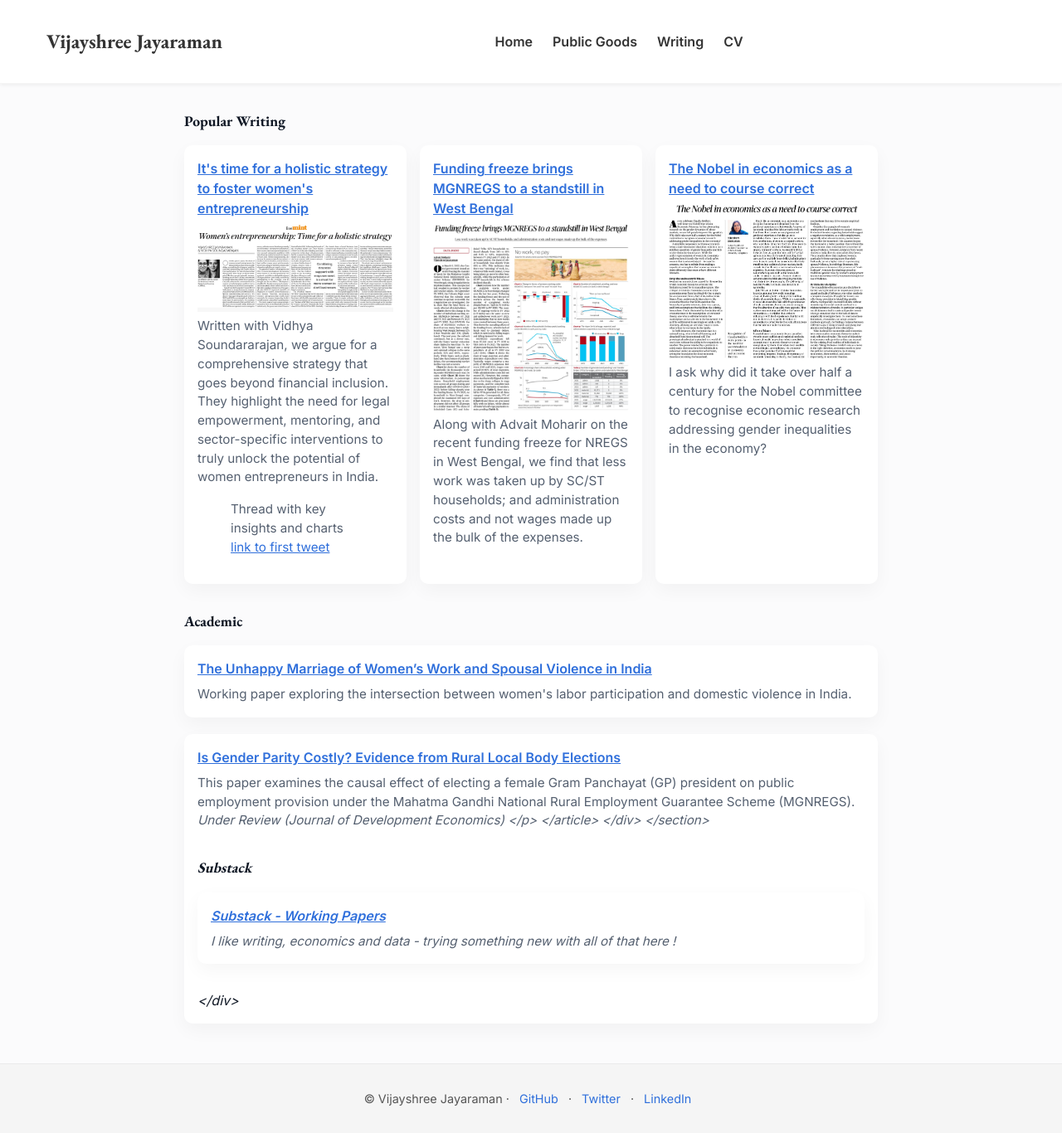
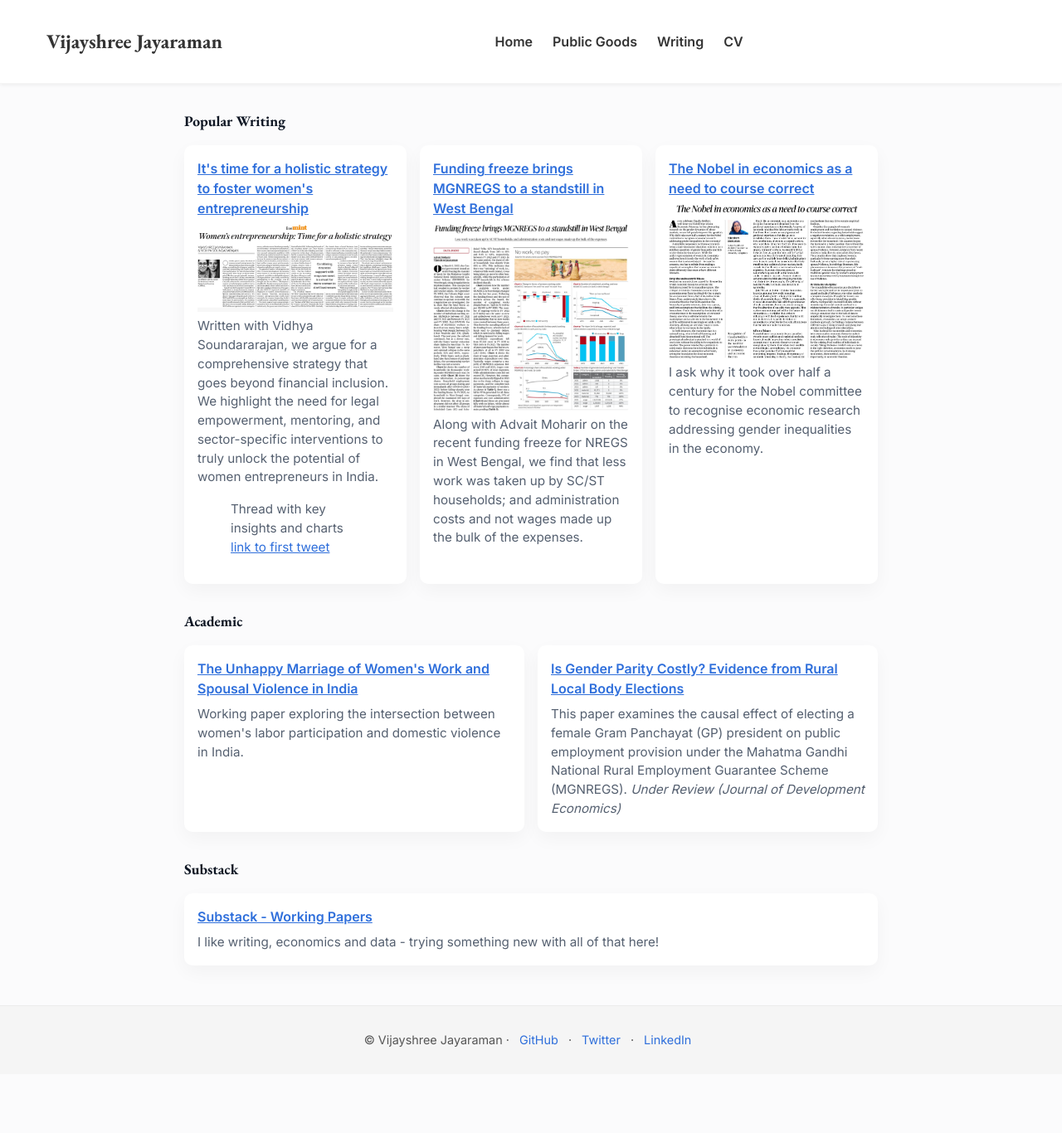
Before and after one commit to vijayshree-jayaraman/vijayshree-jayaraman.github.io, a Jekyll site: the page built from writing.md, in a window 1280 px wide and 1366 px high. Shown: the whole window at 83% size. Built offline with Jekyll 4.4.1, drawn with Linux system fonts in a browser that asks for light colours; comment, search, counter and statistics services are not loaded.

Commit message:
Update writing.md

```diff
--- a/writing.md
+++ b/writing.md
@@ -3,74 +3,51 @@ layout: default
 title: Writing
 permalink: /writing/
 ---
-
 <div class="container">
-
   <!-- Popular Writing -->
   <section class="section">
     <h2>Popular Writing</h2>
     <div class="card-grid">
-    <article class="card">
-  <h4><a href="https://www.livemint.com/opinion/online-views/women-entrepreneurship-empowerment-labour-force-participation-economic-census-mudra-yojana-pmjdy-businesswomen-11753091186409.html" target="_blank">  It's time for a holistic strategy to foster women's entrepreneurship </a></h4>
-  <img src="/assets/images/article1.jpeg" alt="Article 1 Image" style="max-width:100%;">
-  <p>Written with Vidhya Soundararajan, we argue for a comprehensive strategy that goes beyond financial inclusion. They highlight the need for legal empowerment, mentoring, and sector-specific interventions to truly unlock the potential of women entrepreneurs in India.</p>
+      <article class="card">
+        <h4><a href="https://www.livemint.com/opinion/online-views/women-entrepreneurship-empowerment-labour-force-participation-economic-census-mudra-yojana-pmjdy-businesswomen-11753091186409.html" target="_blank">It's time for a holistic strategy to foster women's entrepreneurship</a></h4>
+        <img src="/assets/images/article1.jpeg" alt="Article 1 Image" style="max-width:100%;">
+        <p>Written with Vidhya Soundararajan, we argue for a comprehensive strategy that goes beyond financial inclusion. We highlight the need for legal empowerment, mentoring, and sector-specific interventions to truly unlock the potential of women entrepreneurs in India.</p>
 
-  <!-- Twitter Thread Embed -->
-  <blockquote class="twitter-tweet">
-    <p lang="en" dir="ltr">Thread with key insights and charts <a href="https://x.com/Vijayshreeeee/status/1947974590334152807">link to first tweet</a></p>
-  </blockquote>
-  <script async src="https://platform.twitter.com/widgets.js" charset="utf-8"></script>
-</article>
+        <!-- Twitter Thread Embed -->
+        <blockquote class="twitter-tweet">
+          <p lang="en" dir="ltr">Thread with key insights and charts <a href="https://x.com/Vijayshreeeee/status/1947974590334152807">link to first tweet</a></p>
+        </blockquote>
+      </article>
 
       <article class="card">
         <h4><a href="https://www.thehindu.com/data/funding-freeze-brings-mgnregs-to-a-standstill-in-west-bengal/article68810684.ece" target="_blank">Funding freeze brings MGNREGS to a standstill in West Bengal</a></h4>
         <img src="/assets/images/article2.jpeg" alt="Article 2 Image" style="max-width:100%;">
-        <p> Along with Advait Moharir on the recent funding freeze for NREGS in West Bengal, we find that less work was taken up by SC/ST households; and administration costs and not wages made up the bulk of the expenses.</p>
+        <p>Along with Advait Moharir on the recent funding freeze for NREGS in West Bengal, we find that less work was taken up by SC/ST households; and administration costs and not wages made up the bulk of the expenses.</p>
       </article>
 
       <article class="card">
         <h4><a href="https://www.thehindu.com/opinion/op-ed/the-nobel-in-economics-as-a-need-to-course-correct/article67537202.ece" target="_blank">The Nobel in economics as a need to course correct</a></h4>
         <img src="/assets/images/article3.jpeg" alt="Article 3 Image" style="max-width:100%;">
-        <p> I ask why did it take over half a century for the Nobel committee to recognise economic research addressing gender inequalities in the economy? </p>
+        <p>I ask why it took over half a century for the Nobel committee to recognise economic research addressing gender inequalities in the economy.</p>
       </article>
     </div>
   </section>
 
   <!-- Academic -->
-<section class="section">
-  <h2>Academic</h2>
+  <section class="section">
+    <h2>Academic</h2>
+    <div class="card-grid">
+      <article class="card">
+        <h4><a href="https://azimpremjiuniversity.edu.in/publications/2023/cse-working-paper-series/the-unhappy-marriage-of-womens-work-and-spousal-violence-in-india" target="_blank">The Unhappy Marriage of Women's Work and Spousal Violence in India</a></h4>
+        <p>Working paper exploring the intersection between women's labor participation and domestic violence in India.</p>
+      </article>
 
-  <div class="card-grid" style="margin-bottom: 20px;">
-    <article class="card">
-      <h4>
-        <a href="https://azimpremjiuniversity.edu.in/publications/2023/cse-working-paper-series/the-unhappy-marriage-of-womens-work-and-spousal-violence-in-india" target="_blank">
-          The Unhappy Marriage of Women’s Work and Spousal Violence in India
-        </a>
-      </h4>
-      <p>
-        Working paper exploring the intersection between women's labor participation and domestic violence in India.
-      </p>
-    </article>
-  </div>
-
-  <div class="card-grid" style="margin-bottom: 20px;">
-    <article class="card">
-      <h4>
-        <a href="https://www.dropbox.com/scl/fi/otoowrctxsx89e13y7skd/cost_of_gender_parity_working_paper.pdf?rlkey=lxb51hq370ioy7vyoabyfif58&dl=0" target="_blank">
-          Is Gender Parity Costly? Evidence from Rural Local Body Elections
-        </a>
-      </h4>
-      <p>
-        This paper examines the causal effect of electing a female Gram Panchayat (GP)
-        president on public employment provision under the Mahatma Gandhi National
-        Rural Employment Guarantee Scheme (MGNREGS).
-        <i> Under Review (Journal of Development Economics) <i>
-      </p>
-    </article>
-  </div>
-</section>
-
-
+      <article class="card">
+        <h4><a href="https://www.dropbox.com/scl/fi/otoowrctxsx89e13y7skd/cost_of_gender_parity_working_paper.pdf?rlkey=lxb51hq370ioy7vyoabyfif58&dl=0" target="_blank">Is Gender Parity Costly? Evidence from Rural Local Body Elections</a></h4>
+        <p>This paper examines the causal effect of electing a female Gram Panchayat (GP) president on public employment provision under the Mahatma Gandhi National Rural Employment Guarantee Scheme (MGNREGS). <i>Under Review (Journal of Development Economics)</i></p>
+      </article>
+    </div>
+  </section>
 
   <!-- Substack -->
   <section class="section">
@@ -78,9 +55,11 @@ permalink: /writing/
     <div class="card-grid">
       <article class="card">
         <h4><a href="https://substack.com/@vijayshreejayaraman" target="_blank">Substack - Working Papers</a></h4>
-        <p>I like writing, economics and data - trying something new with all of that here !</p>
+        <p>I like writing, economics and data - trying something new with all of that here!</p>
       </article>
     </div>
   </section>
 
+  <!-- Twitter Widget Script (load once at end of page) -->
+  <script async src="https://platform.twitter.com/widgets.js" charset="utf-8"></script>
 </div>
```
